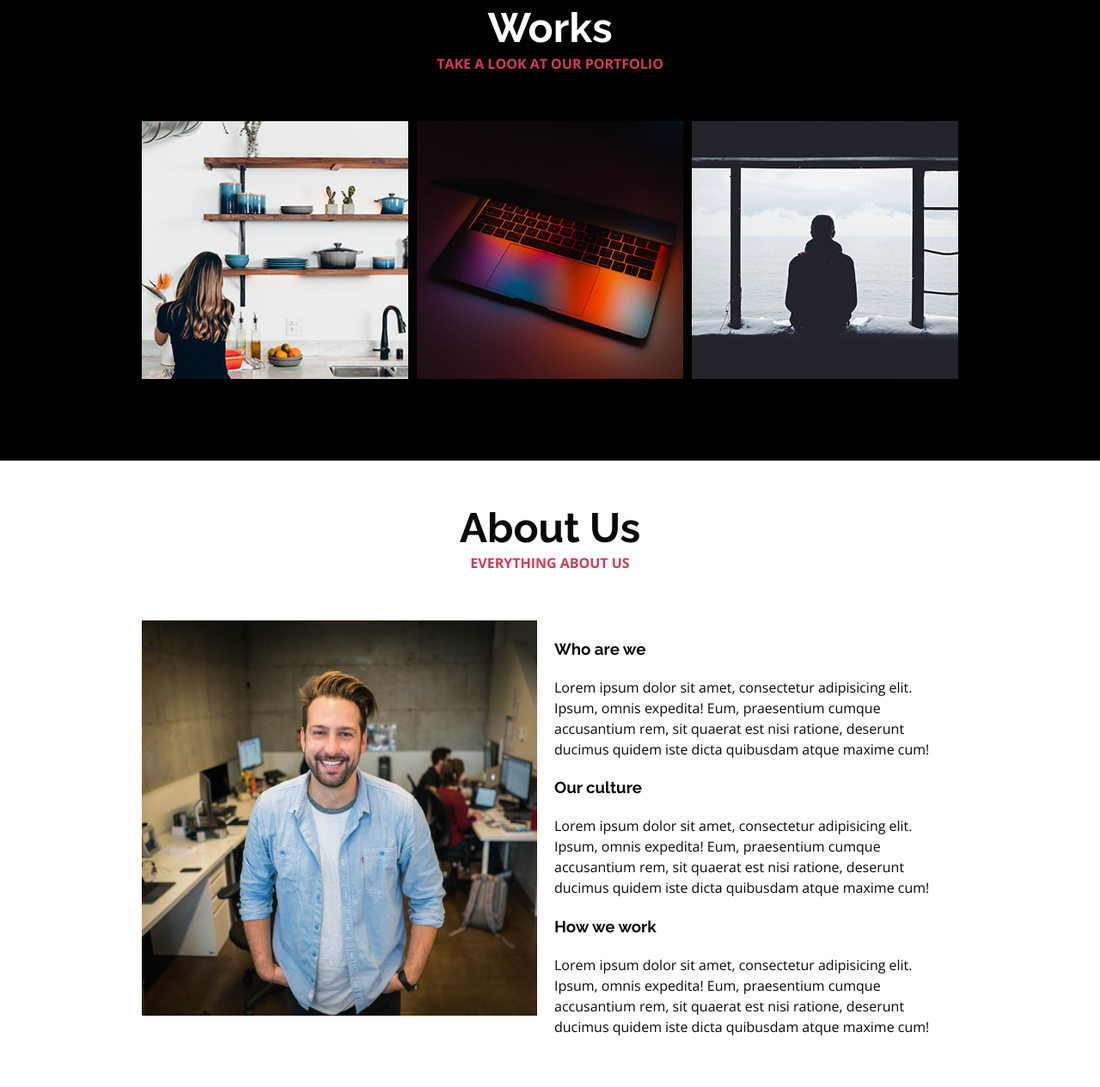
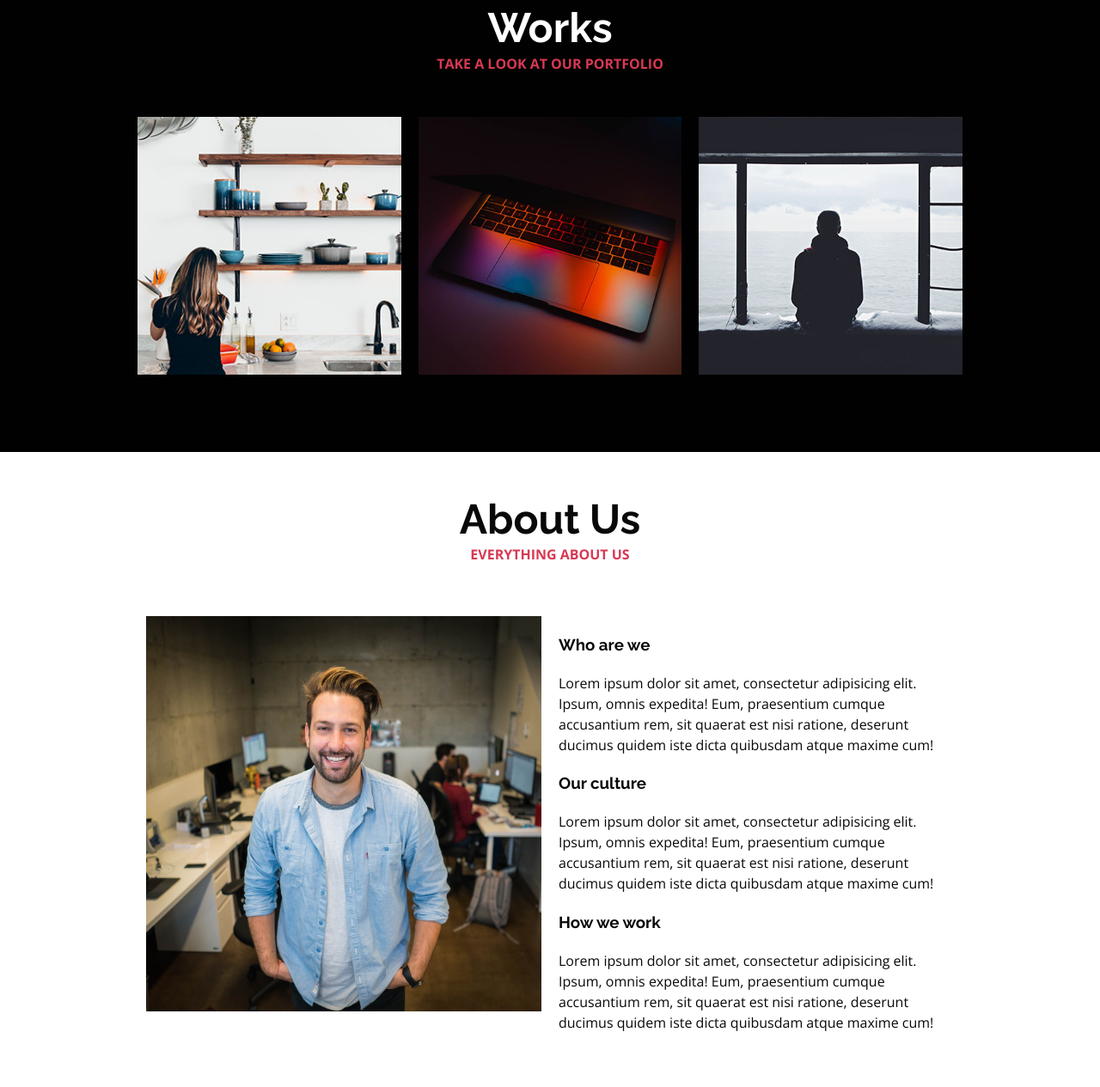
Before and after one commit to Franklin11111/holbertonschool-web_front_end, a plain HTML site: page flexbox/4-index.html in a window 1280 px wide. Shown: the part 920-2185 px from the top of the page at 86% size. Drawn offline with nearby package versions, Linux system fonts and the light colour scheme.

Commit message:
spacing between flex service items

```diff
--- a/flexbox/3-index.html
+++ b/flexbox/4-index.html
@@ -16,7 +16,7 @@
       href="https://fonts.googleapis.com/css?family=Open+Sans:400,700|Raleway:700&display=swap"
       rel="stylesheet"
     />
-    <link rel="stylesheet" href="3-styles.css" />
+    <link rel="stylesheet" href="4-styles.css" />
   </head>
   <body>
     <!– Header –>
--- a/flexbox/3-styles.css
+++ b/flexbox/4-styles.css
@@ -338,21 +338,21 @@ a:active {
   display: flex;
 }
 ul.row {
-  margin: 0;
+  margin: -1rem;
   padding: 0;
   list-style: none;
 }
 
 [class*="col-"] {
-  padding: 0.5rem;
+  margin: 1rem;
 }
 
 .col-1-3 {
-  width: 33.33%;
+  width: calc((100% / 3) - 2rem);
 }
 
 .col-1-2 {
-  width: 50%;
+  width: calc((100% / 2) - 2rem);
 }
 
 /* Navbar
```
